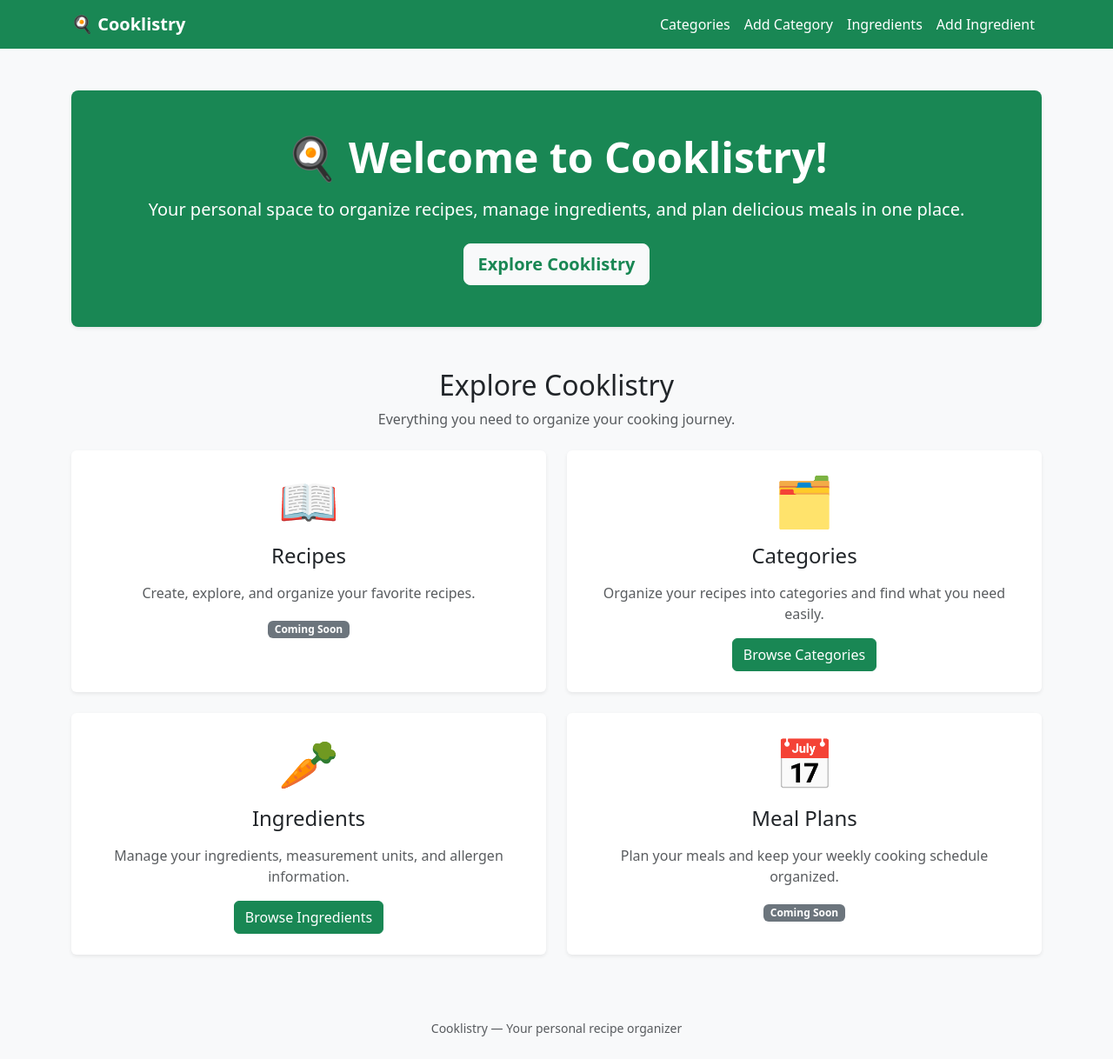
After one commit to stoyanova-mariela/django_cooklistry, a Django app: page / in a window 1280 px wide. The commit adds this page. Shown: the whole page at 87% size. Run offline with Django 5.2, Linux system fonts and the light colour scheme.

Commit message:
Added ingredient CRUD functionality and Home page

```diff
--- a/cooklistry/urls.py
+++ b/cooklistry/urls.py
@@ -20,4 +20,5 @@ from django.urls import path, include
 urlpatterns = [
     path('admin/', admin.site.urls),
     path('', include('recipes.urls')),
+    path('ingredients/', include('ingredients.urls')),
 ]
--- /dev/null
+++ b/ingredients/urls.py
@@ -0,0 +1,13 @@
+from django.urls import path, include
+from ingredients.views import IngredientListView, IngredientCreateView, IngredientUpdateView, IngredientDeleteView
+
+app_name = 'ingredients'
+
+urlpatterns = [
+    path('', IngredientListView.as_view(), name='ingredient_list'),
+    path('add/', IngredientCreateView.as_view(), name='ingredient_add'),
+    path('<int:pk>/', include([
+        path('edit/', IngredientUpdateView.as_view(), name='ingredient_edit'),
+        path('delete/', IngredientDeleteView.as_view(), name='ingredient_delete'),
+    ]))
+]
--- a/recipes/urls.py
+++ b/recipes/urls.py
@@ -1,9 +1,10 @@
 from django.urls import path, include
-from recipes.views import CategoryListView, CategoryCreateView, CategoryUpdateView, CategoryDeleteView
+from recipes.views import HomeView, CategoryListView, CategoryCreateView, CategoryUpdateView, CategoryDeleteView
 
 app_name = 'recipes'
 
 urlpatterns = [
+    path('', HomeView.as_view(), name='home'),
     path('categories/', include([
         path('', CategoryListView.as_view(), name='category_list'),
         path('add/', CategoryCreateView.as_view(), name='category_add'),
--- a/recipes/views.py
+++ b/recipes/views.py
@@ -1,11 +1,15 @@
 from django.http import HttpResponseRedirect
 from django.urls import reverse_lazy
-from django.views.generic import CreateView, ListView, UpdateView, DeleteView
+from django.views.generic import CreateView, ListView, UpdateView, DeleteView, TemplateView
 from django.db.models.deletion import ProtectedError
 from django.contrib import messages
 
 from recipes.forms import CategoryForm
 from recipes.models import Category
+
+
+class HomeView(TemplateView):
+    template_name = 'recipes/home.html'
 
 
 class CategoryCreateView(CreateView):
--- a/templates/base.html
+++ b/templates/base.html
@@ -11,9 +11,7 @@
 <header>
     <nav class="navbar navbar-expand-lg navbar-dark bg-success">
         <div class="container">
-            <a class="navbar-brand fw-bold" href="{% url 'recipes:category_list' %}">
-                🍳 Cooklistry
-            </a>
+            <a class="navbar-brand fw-bold" href="{% url 'recipes:home' %}">🍳 Cooklistry</a>
 
             <div class="navbar-nav">
                 <a class="nav-link text-white"
@@ -25,6 +23,17 @@
                    href="{% url 'recipes:category_add' %}">
                     Add Category
                 </a>
+
+                <a class="nav-link text-white"
+                   href="{% url 'ingredients:ingredient_list' %}">
+                    Ingredients
+                </a>
+
+                <a class="nav-link text-white"
+                   href="{% url 'ingredients:ingredient_add' %}">
+                    Add Ingredient
+                </a>
+
             </div>
         </div>
     </nav>
--- /dev/null
+++ b/templates/recipes/home.html
@@ -0,0 +1,105 @@
+{% extends 'base.html' %}
+
+{% block title %}Home | Cooklistry{% endblock %}
+
+{% block content %}
+
+<section class="bg-success text-white rounded-3 shadow-sm p-5 text-center mb-5">
+    <h1 class="display-5 fw-bold mb-3">🍳 Welcome to Cooklistry!</h1>
+
+    <p class="lead mb-4">
+        Your personal space to organize recipes, manage ingredients,
+        and plan delicious meals in one place.
+    </p>
+
+    <a href="#explore" class="btn btn-light btn-lg text-success fw-semibold">
+        Explore Cooklistry
+    </a>
+</section>
+
+<section id="explore">
+    <div class="text-center mb-4">
+        <h2 class="h2 mb-2">Explore Cooklistry</h2>
+        <p class="text-muted">
+            Everything you need to organize your cooking journey.
+        </p>
+    </div>
+
+    <div class="row g-4">
+
+        <div class="col-md-6">
+            <div class="card h-100 shadow-sm border-0">
+                <div class="card-body p-4 text-center">
+                    <div class="display-4 mb-3">📖</div>
+                    <h3 class="h4 mb-3">Recipes</h3>
+
+                    <p class="text-muted">
+                        Create, explore, and organize your favorite recipes.
+                    </p>
+
+                    <span class="badge bg-secondary">
+                        Coming Soon
+                    </span>
+                </div>
+            </div>
+        </div>
+
+        <div class="col-md-6">
+            <div class="card h-100 shadow-sm border-0">
+                <div class="card-body p-4 text-center">
+                    <div class="display-4 mb-3">🗂️</div>
+                    <h3 class="h4 mb-3">Categories</h3>
+
+                    <p class="text-muted">
+                        Organize your recipes into categories
+                        and find what you need easily.
+                    </p>
+
+                    <a href="{% url 'recipes:category_list' %}"
+                       class="btn btn-success">
+                        Browse Categories
+                    </a>
+                </div>
+            </div>
+        </div>
+
+        <div class="col-md-6">
+            <div class="card h-100 shadow-sm border-0">
+                <div class="card-body p-4 text-center">
+                    <div class="display-4 mb-3">🥕</div>
+                    <h3 class="h4 mb-3">Ingredients</h3>
+
+                    <p class="text-muted">
+                        Manage your ingredients, measurement units,
+                        and allergen information.
+                    </p>
+
+                    <a href="{% url 'ingredients:ingredient_list' %}"
+                       class="btn btn-success">
+                        Browse Ingredients
+                    </a>
+                </div>
+            </div>
+        </div>
+
+        <div class="col-md-6">
+            <div class="card h-100 shadow-sm border-0">
+                <div class="card-body p-4 text-center">
+                    <div class="display-4 mb-3">📅</div>
+                    <h3 class="h4 mb-3">Meal Plans</h3>
+
+                    <p class="text-muted">
+                        Plan your meals and keep your weekly
+                        cooking schedule organized.
+                    </p>
+
+                    <span class="badge bg-secondary">
+                        Coming Soon
+                    </span>
+                </div>
+            </div>
+        </div>
+    </div>
+</section>
+
+{% endblock %}
```
Also changed, not shown: ingredients/forms.py (added, +50 -0 lines), ingredients/views.py (+40 -2 lines), templates/ingredients/ingredient_confirm_delete.html (added, +34 -0 lines), templates/ingredients/ingredient_form.html (added, +84 -0 lines), templates/ingredients/ingredient_list.html (added, +62 -0 lines).
